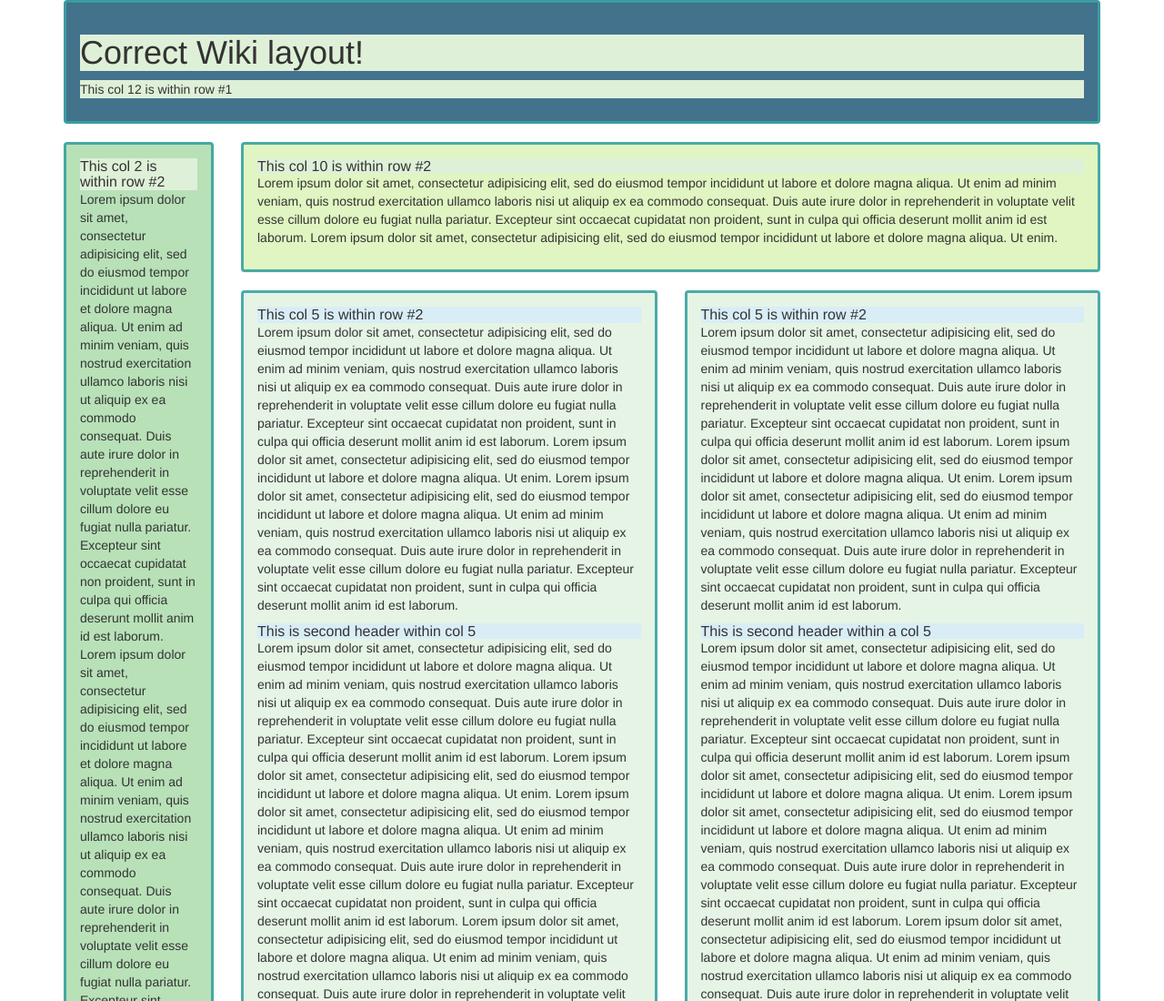
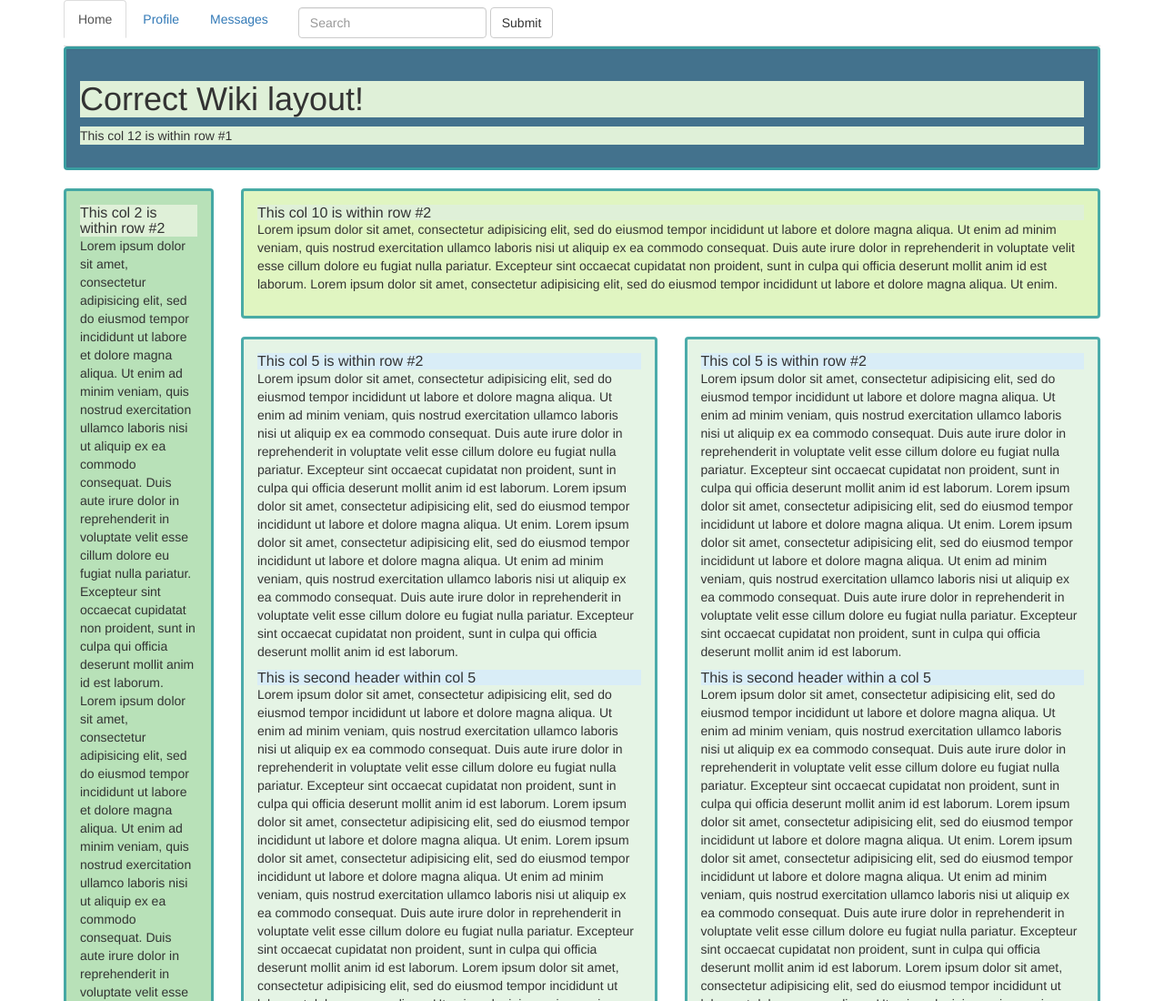
Before and after one commit to BlueDotCafe/correct-wiki, a plain HTML site: page index.html in a window 1280 px wide. Shown: the top 1100 px of the page at 91% size. Drawn offline with Linux system fonts and the light colour scheme.

Commit message:
Add navbar and search form.

```diff
--- a/index.html
+++ b/index.html
@@ -8,6 +8,21 @@
   </head>
   <body>
     <div class="container">
+      <div class="row row-nav">
+        <div class="col-md-12">
+          <ul class="nav nav-tabs">
+            <li role="presentation" class="active"><a href="#">Home</a></li>
+            <li role="presentation"><a href="#">Profile</a></li>
+            <li role="presentation"><a href="#">Messages</a></li>
+          <form class="navbar-form navbar-left">
+            <div class="form-group">
+              <input type="text" class="form-control" placeholder="Search">
+            </div>
+            <button type="submit" class="btn btn-default">Submit</button>
+          </form>
+          </ul>
+        </div>
+      </div>
       <div class="row row-1">
         <div class="col-md-12">
           <div class="well header">
```
